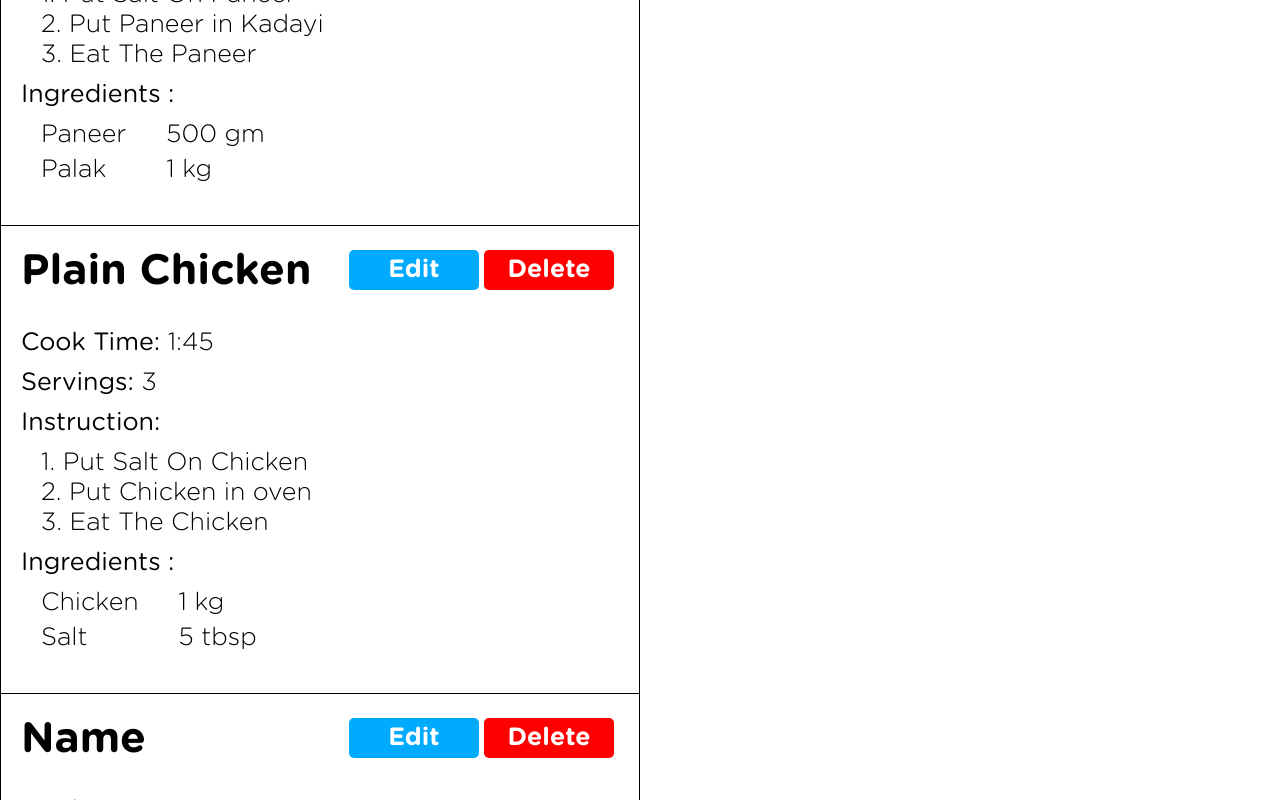
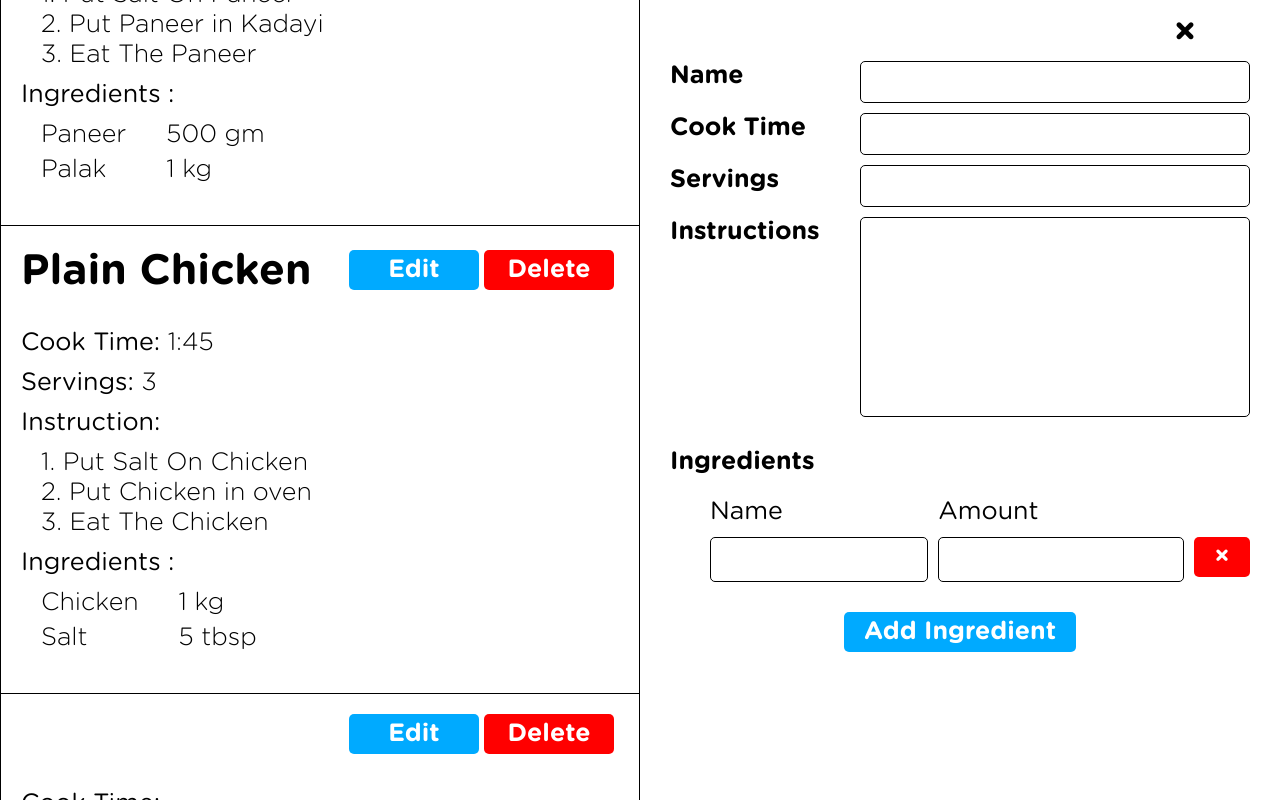
Before and after one commit to Abhishek404Yadav/Recipe, a React (Create React App) app: page / in a window 1280 px wide. Both pictures are taken after a click on the button "Add Recipe". Shown: the part 243-1043 px from the top of the page. Built offline with nearby package versions, Linux system fonts and the light colour scheme.

Commit message:
Recipe App is Completed

```diff
--- a/src/components/App.js
+++ b/src/components/App.js
@@ -8,8 +8,8 @@ import RecipeEdit from './RecipeEdit'
  const LOCAL_STORAGE_KEY= "cooking.App.recipes";
 
 function App() {
+  const [recipes,setRecipes]=useState(sampleRecipe);
   const [selectedRecipeId, setSelectedRecipeId ] =useState();
-  const [recipes,setRecipes]=useState(sampleRecipe);
   const selectedRecipe = recipes.find(recipe=> recipe.id === selectedRecipeId);
 
   useEffect(()=>{
@@ -40,29 +40,28 @@ function App() {
   }
 
   function handleRecipeDelete(id){
+    if(selectedRecipeId != null && selectedRecipeId === id){
+      setSelectedRecipeId(undefined)
+    }
     setRecipes(recipes.filter(recipe=> recipe.id !== id))
   }
 
   function handleRecipeAdd(){
     const newRecipe={
       id:uuidv4(),
-      name: 'Name',
-      cooktime: '1:00',
-      servings: "1",
-      instructions : "Add Instruction",
+      name: '',
+      cooktime: '',
+      servings: "",
+      instructions : "",
       ingredients :[
         {
           id :uuidv4(),
-          name:"Ingredient 1",
-          quantity:"none"
-        },
-        {
-          id :uuidv4(),
-          name:"Ingredint 2",
-          quantity:"none"
+          name:"",
+          quantity:""
         }
       ]
     }
+    setSelectedRecipeId(newRecipe.id)
     setRecipes([...recipes,newRecipe])
   }
 
--- a/src/components/RecipeEdit.js
+++ b/src/components/RecipeEdit.js
@@ -1,9 +1,10 @@
 import React,{useContext} from 'react'
 import RecipeIngredientEdit from './RecipeIngredientEdit'
 import { recipeContext } from './App'
+import {  v4 as uuidv4 } from 'uuid';
 
 export default function RecipeEdit({recipe}) {
-    const {handleRecipeChange}= useContext(recipeContext);
+    const {handleRecipeChange, handleRecipeEdit}= useContext(recipeContext);
 
     function handelChange(changes){
         handleRecipeChange(recipe.id,{...recipe, ...changes})
@@ -11,15 +12,30 @@ export default function RecipeEdit({recipe}) {
 
     function handleIngredientChange(id ,ingredient){
         const newIngredients = [...recipe.ingredients]
-        const index =newIngredients.findIndex(i=>i.id === id)
+        const index =newIngredients.findIndex(ing=>ing.id === id)
         newIngredients[index] = ingredient;
         handelChange({ingredients: newIngredients});
 
     }
+    function handleIngredientAdd(){
+        const newIngredient = {
+            id: uuidv4(),
+            name :'',
+            quantity:''
+        }
+        handelChange({ingredients: [...recipe.ingredients , newIngredient]})
+    }
+    function handleIngredientDelete(id){
+        handelChange({ingredients: recipe.ingredients.filter(ingredient=> ingredient.id !== id)})
+    }
   return (
     <div className='recipe-edit'>
         <div className='recipe-edit__remove-btn-container'>
-            <button className=' btn recipe-edit__remove-btn'>&times;</button>
+            <button
+            className=' btn recipe-edit__remove-btn'
+            onClick={()=> handleRecipeEdit(undefined)}
+            >&times;
+            </button>
         </div>
         <div className='recipe-edit__details-grid'>
             {/* htmlFor is used to make the label clickable */}
@@ -83,11 +99,18 @@ export default function RecipeEdit({recipe}) {
             <div>Amount</div>
             <div></div>
             {recipe.ingredients.map(ingredient=>{
-                return <RecipeIngredientEdit handleIngredientChange={handleIngredientChange} key={ingredient.id} ingredient={ingredient}/>
+                return <RecipeIngredientEdit
+                handleIngredientChange={handleIngredientChange}
+                handleIngredientDelete={handleIngredientDelete}
+                key={ingredient.id}
+                ingredient={ingredient}/>
             })}
         </div>
         <div className='btn-recipe-list__container'>
-            <button className=' recipe-edit__btn btn--primary '>Add Ingredient</button>
+            <button
+            className=' recipe-edit__btn btn--primary '
+            onClick={()=>handleIngredientAdd()}
+            >Add Ingredient</button>
         </div>
     </div>
   )
--- a/src/components/RecipeIngredientEdit.js
+++ b/src/components/RecipeIngredientEdit.js
@@ -1,7 +1,7 @@
 import React from 'react'
 
-export default function RecipeIngredientEdit({ingredient,handleIngredientChange}) {
-
+export default function RecipeIngredientEdit(props) {
+  const {ingredient,handleIngredientChange,handleIngredientDelete} = props;
   return (
       <>
         <input className='recipe-edit__input' type="text"
@@ -12,7 +12,10 @@ export default function RecipeIngredientEdit({ingredient,handleIngredientChange}
         type="text" value={ingredient.quantity}
         onInput={(e)=>handleIngredientChange(ingredient.id,{...ingredient,quantity:e.target.value})}
         />
-        <button className='recipe-edit__btn btn--danger'>&times;</button>
+        <button
+        className='recipe-edit__btn btn--danger'
+        onClick={()=>handleIngredientDelete(ingredient.id)}
+        >&times;</button>
     </>
   )
 }
```
